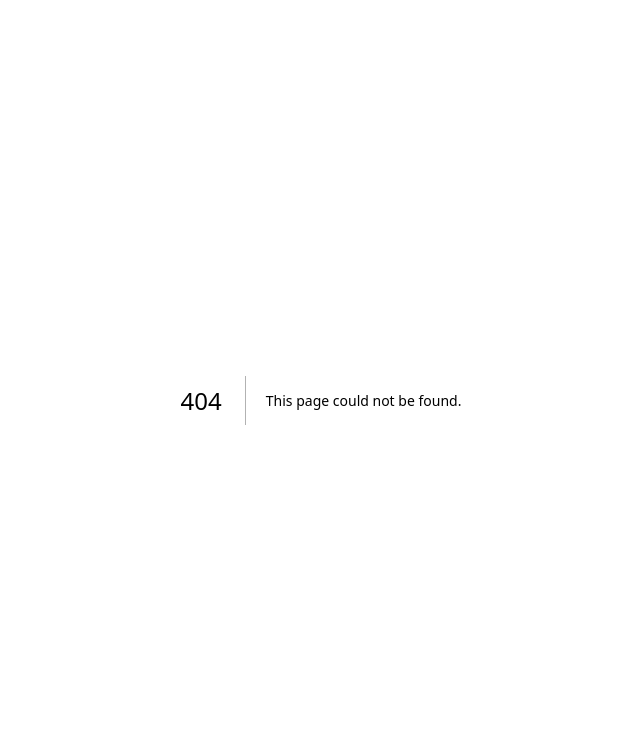
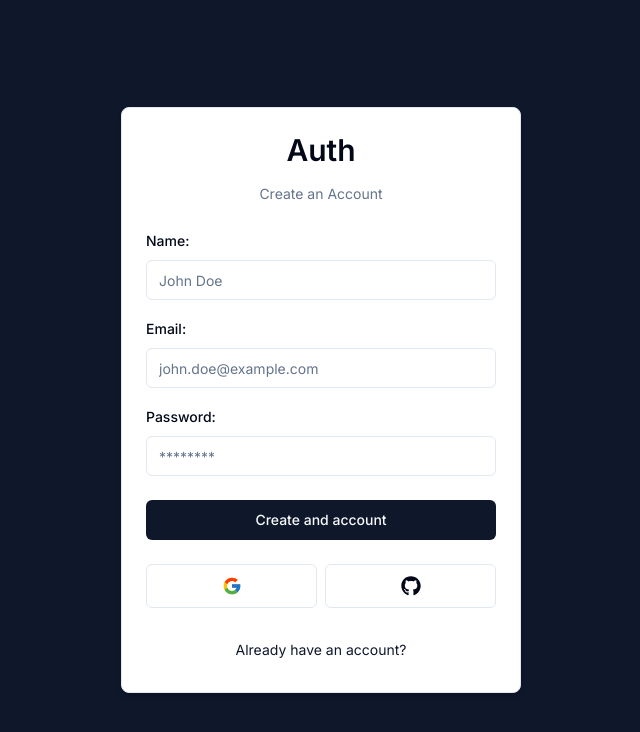
Before and after one commit to emanuelcosta-dev/next-authv5, a Next.js app: page /auth/register in a window 1280 px wide. Before the commit this address had no page. Shown: the top 732 px of the page, without its empty margins (319-959 px from the left). Built offline with nearby package versions, Linux system fonts and the light colour scheme.

Commit message:
Add register form and validations

```diff
--- /dev/null
+++ b/actions/register.ts
@@ -0,0 +1,14 @@
+"use server";
+
+import * as z from "zod";
+import { RegisterSchema } from "@/schemas";
+
+export const register = async (values: z.infer<typeof RegisterSchema>) => {
+  const validatedFields = RegisterSchema.safeParse(values);
+
+  if (!validatedFields.success) {
+    return { error: "Invalid fields!" };
+  }
+
+  return { sucess: "Sucess!" };
+};
--- /dev/null
+++ b/app/auth/register/page.tsx
@@ -0,0 +1,7 @@
+import { RegisterForm } from "@/components/auth/register-form";
+
+const RegisterPage = () => {
+  return <RegisterForm />;
+};
+
+export default RegisterPage;
--- /dev/null
+++ b/components/auth/register-form.tsx
@@ -0,0 +1,122 @@
+"use client";
+
+import * as z from "zod";
+import { useState, useTransition } from "react";
+import { useForm } from "react-hook-form";
+import { zodResolver } from "@hookform/resolvers/zod";
+import {
+  Form,
+  FormControl,
+  FormField,
+  FormItem,
+  FormLabel,
+  FormMessage,
+} from "@/components/ui/form";
+import { RegisterSchema } from "@/schemas";
+import { CardWrapper } from "@/components/auth/card-wrapper";
+import { Input } from "@/components/ui/input";
+import { Button } from "@/components/ui/button";
+import { FormError } from "@/components/form-error";
+import { FormSucess } from "@/components/form-sucess";
+import { register } from "@/actions/register";
+
+export const RegisterForm = () => {
+  const [error, setError] = useState<string | undefined>("");
+  const [sucess, setSucess] = useState<string | undefined>("");
+  const [isPending, startTransition] = useTransition();
+  const form = useForm<z.infer<typeof RegisterSchema>>({
+    resolver: zodResolver(RegisterSchema),
+    defaultValues: {
+      email: "",
+      password: "",
+      name: "",
+    },
+  });
+
+  const onSubmit = (values: z.infer<typeof RegisterSchema>) => {
+    setError("");
+    setSucess("");
+
+    startTransition(() => {
+      register(values).then((data) => {
+        setError(data.error);
+        setSucess(data.sucess);
+      });
+    });
+  };
+
+  return (
+    <CardWrapper
+      headerLabel="Create an Account"
+      backButtonLabel="Already have an account?"
+      backButtonHref="/auth/login"
+      showSocial
+    >
+      <Form {...form}>
+        <form onSubmit={form.handleSubmit(onSubmit)} className="space-y-6">
+          <div className="space-y-4">
+            <FormField
+              control={form.control}
+              name="name"
+              render={({ field }) => (
+                <FormItem>
+                  <FormLabel>Name:</FormLabel>
+                  <FormControl>
+                    <Input
+                      {...field}
+                      placeholder="John Doe"
+                      disabled={isPending}
+                      type="name"
+                    />
+                  </FormControl>
+                  <FormMessage />
+                </FormItem>
+              )}
+            ></FormField>
+            <FormField
+              control={form.control}
+              name="email"
+              render={({ field }) => (
+                <FormItem>
+                  <FormLabel>Email:</FormLabel>
+                  <FormControl>
+                    <Input
+                      {...field}
+                      placeholder="john.doe@example.com"
+                      disabled={isPending}
+                      type="email"
+                    />
+                  </FormControl>
+                  <FormMessage />
+                </FormItem>
+              )}
+            ></FormField>
+            <FormField
+              control={form.control}
+              name="password"
+              render={({ field }) => (
+                <FormItem>
+                  <FormLabel>Password:</FormLabel>
+                  <FormControl>
+                    <Input
+                      {...field}
+                      placeholder="********"
+                      disabled={isPending}
+                      type="password"
+                    />
+                  </FormControl>
+                  <FormMessage />
+                </FormItem>
+              )}
+            ></FormField>
+          </div>
+          <FormError message={error} />
+          <FormSucess message={sucess} />
+          <Button type="submit" disabled={isPending} className="w-full">
+            Create and account
+          </Button>
+        </form>
+      </Form>
+    </CardWrapper>
+  );
+};
--- a/schemas/index.ts
+++ b/schemas/index.ts
@@ -8,3 +8,15 @@
     message: "Invalid password provided",
   }),
 });
+
+export const RegisterSchema = z.object({
+  email: z.string().email({
+    message: "Invalid email provided.",
+  }),
+  password: z.string().min(6, {
+    message: "Invalid password provided. Minimum 6 characters.",
+  }),
+  name: z.string().min(1, {
+    message: "Invalid name provided.",
+  }),
+});
```
